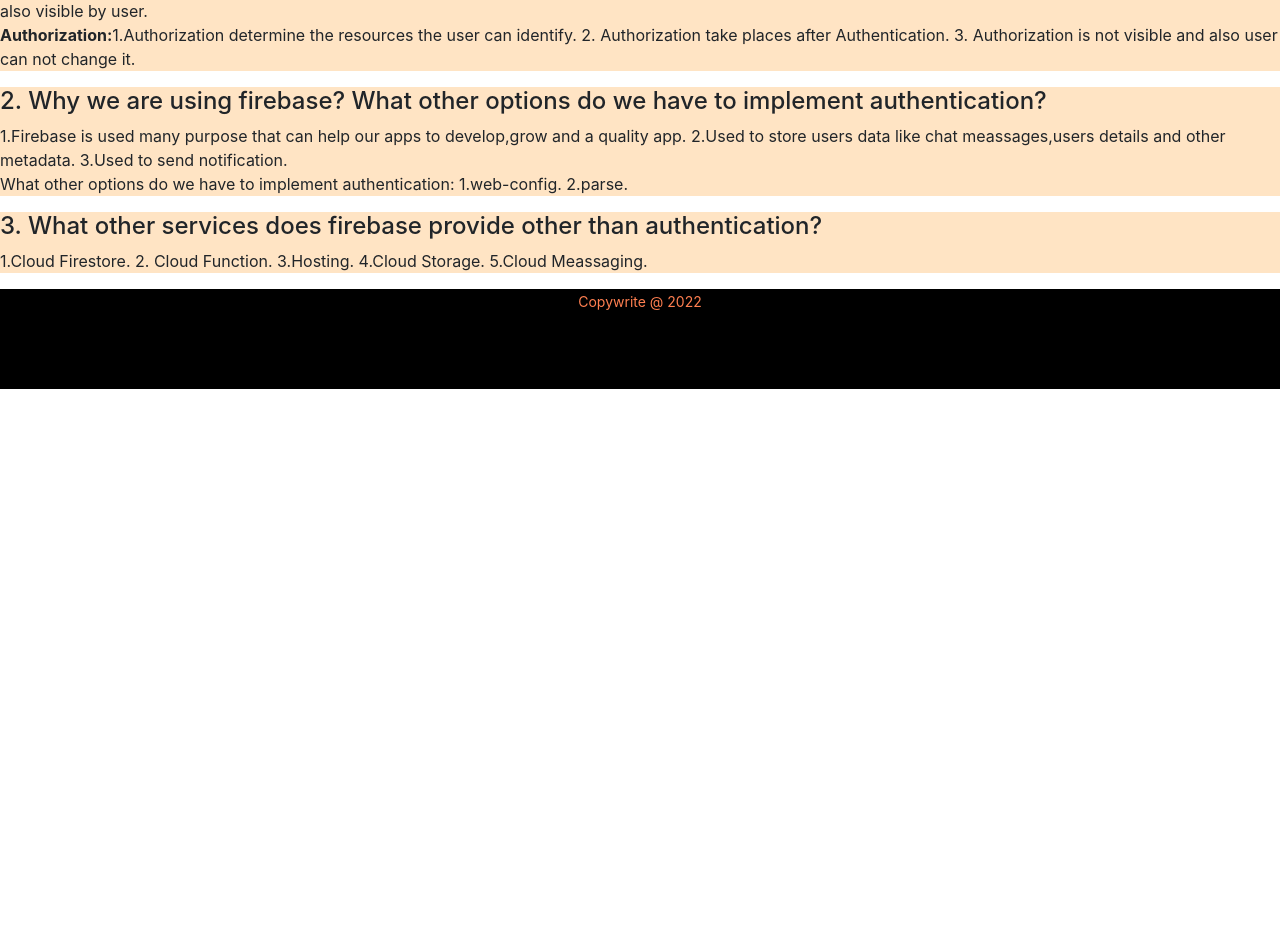
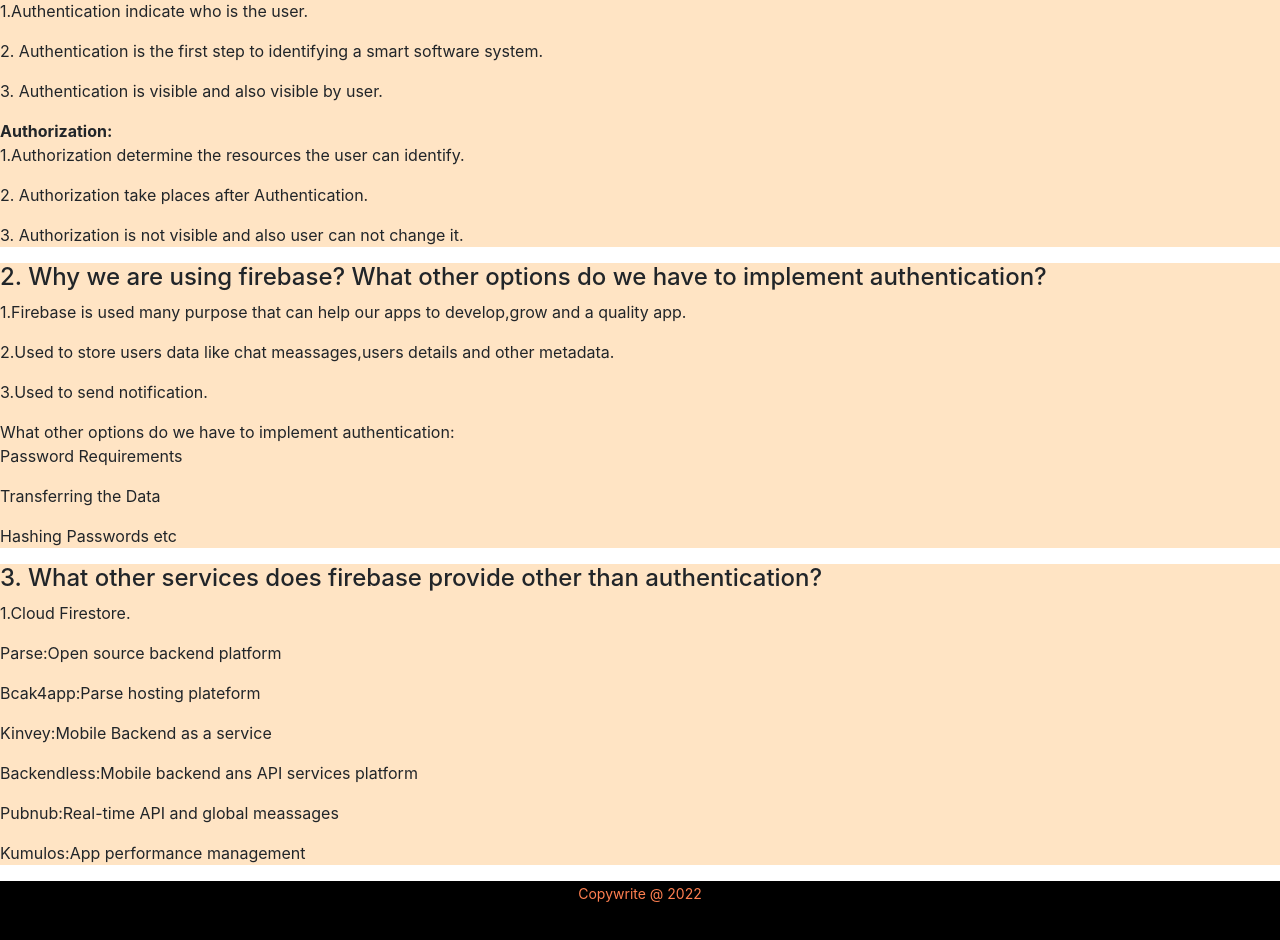
Before and after one commit to RefatRingky/independent-service, a React (Create React App) app: page /blog in a window 1280 px wide. Shown: the part 300-1240 px from the top of the page. Before the commit the page ends 800 px from the top, so only its background shows below. Built offline with nearby package versions, Linux system fonts and the light colour scheme; no server answers.

Commit message:
answer the question in blog section

```diff
--- a/src/Pages/Blogs/Blog.js
+++ b/src/Pages/Blogs/Blog.js
@@ -12,16 +12,16 @@
                <div>
                <strong>Answer:</strong>
                <strong>Authentication:</strong>
-                1.Authentication indicate who is the user.
-                2. Authentication is the first step to identifying a smart software system.
-                3. Authentication is visible and also visible by user.
+               <p> 1.Authentication indicate who is the user.</p>
+               <p>2. Authentication is the first step to identifying a smart software system.</p>
+                <p>3. Authentication is visible and also visible by user.</p>
                </div>
 
                 <div>
                <strong> Authorization:</strong>
-                1.Authorization determine the resources the user can identify.
-                2. Authorization take places after Authentication.
-                3. Authorization is not visible and also user can not change it.
+                <p>1.Authorization determine the resources the user can identify.</p>
+                <p>2. Authorization take places after Authentication.</p>
+                <p>3. Authorization is not visible and also user can not change it.</p>
                 </div>
             </p>
             </div>
@@ -30,15 +30,17 @@
               <h4>2. Why we are  using firebase? What other options do we have to implement authentication?</h4>
               <p>
                   <div>
-                        1.Firebase is used many purpose that can help our apps to develop,grow and a quality app.
-                        2.Used to store  users data  like chat meassages,users details and other metadata.
-                        3.Used to send notification.
+                       <p> 1.Firebase is used many purpose that can help our apps to develop,grow and a quality app.</p>
+                        <p> 2.Used to store  users data  like chat meassages,users details and other metadata.</p>
+                        <p>3.Used to send notification.</p>
 
                   </div>
                   <div>
                     What other options do we have to implement authentication:
-                    1.web-config.
-                    2.parse.
+
+                    <p>Password Requirements</p>
+                    <p>Transferring the Data</p>
+                    <p>Hashing Passwords etc</p>
 
                   </div>
               </p>
@@ -46,11 +48,14 @@
             <div className='second-question'>
                 <h4>  3. What other services does firebase provide other than authentication?  </h4>
                 <p>
-                    1.Cloud Firestore.
-                    2. Cloud Function.
-                    3.Hosting.
-                    4.Cloud Storage.
-                    5.Cloud Meassaging.
+                   <p>1.Cloud Firestore.</p>
+                   <p>Parse:Open source backend platform</p>
+                   <p>Bcak4app:Parse hosting plateform</p>
+                   <p>Kinvey:Mobile Backend as a service</p>
+                   <p>Backendless:Mobile backend ans API services platform</p>
+                   <p>Pubnub:Real-time API and global meassages</p>
+                   <p>Kumulos:App performance management</p>
+
 
                 </p>
             </div>
```
